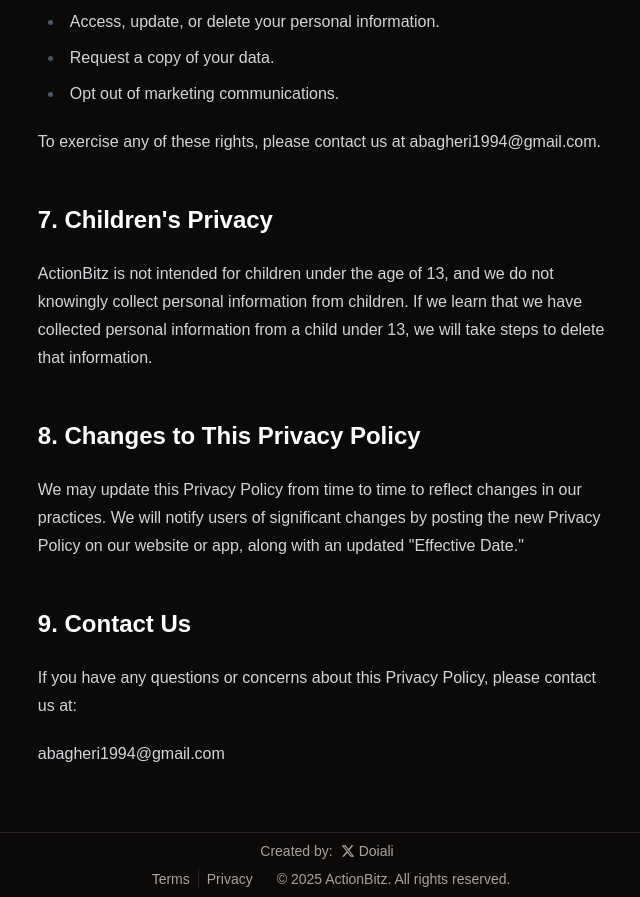
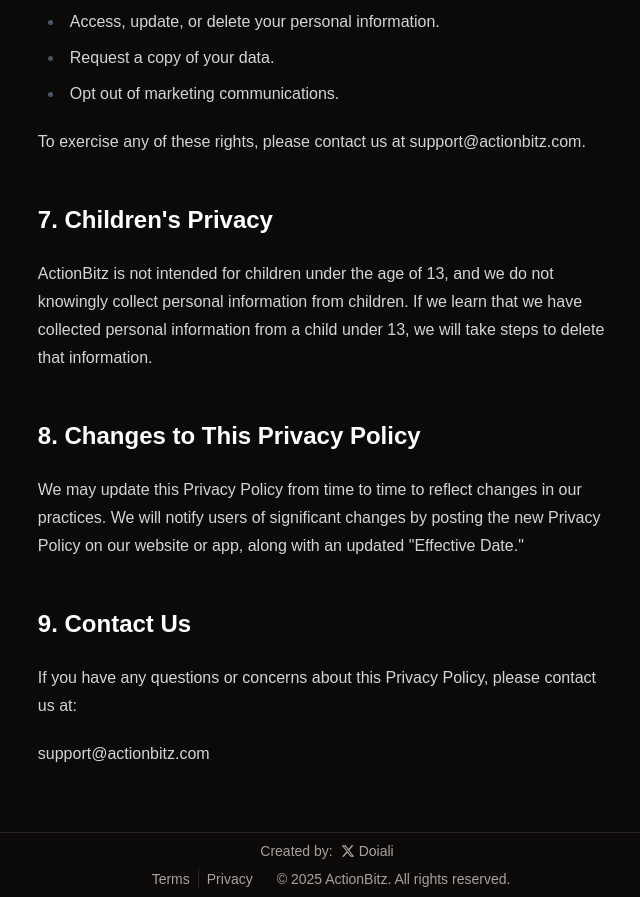
Before and after one commit to doiali/actionbitz, a Next.js app: page /privacy-policy in a window 1280 px wide. Shown: the part 1960-2857 px from the top of the page, without its empty margins (313-953 px from the left). Built offline with nearby package versions, Linux system fonts and the light colour scheme.

Commit message:
feat: add support email

```diff
--- a/src/app/(public-app)/privacy-policy/privacy-policy.mdx
+++ b/src/app/(public-app)/privacy-policy/privacy-policy.mdx
@@ -42,7 +42,7 @@ You have the right to:
 - Request a copy of your data.
 - Opt out of marketing communications.
 
-To exercise any of these rights, please contact us at abagheri1994@gmail.com.
+To exercise any of these rights, please contact us at support@actionbitz.com.
 
 ## 7. Children's Privacy
 
@@ -56,4 +56,4 @@ We may update this Privacy Policy from time to time to reflect changes in our pr
 
 If you have any questions or concerns about this Privacy Policy, please contact us at:
 
-abagheri1994@gmail.com
+support@actionbitz.com
--- a/src/app/(public-app)/terms-of-service/terms-of-service.mdx
+++ b/src/app/(public-app)/terms-of-service/terms-of-service.mdx
@@ -30,7 +30,7 @@ ActionBitz allows users to create and manage tasks. You retain ownership of the
 
 ## 6. Privacy and Data Collection
 
-Your privacy is important to us. For information on how we collect, use, and protect your personal data, please refer to our [Privacy Policy](#).
+Your privacy is important to us. For information on how we collect, use, and protect your personal data, please refer to our [Privacy Policy](/privacy-policy).
 
 ## 7. Service Availability
 
@@ -65,4 +65,4 @@ These Terms of Service are governed by the laws of Belgium, without regard to it
 
 ## 14. Contact Us
 
-If you have any questions or concerns about these Terms of Service, please contact us at **abagheri1994@gmail.com**.
+If you have any questions or concerns about these Terms of Service, please contact us at **support@actionbitz.com**.
```
